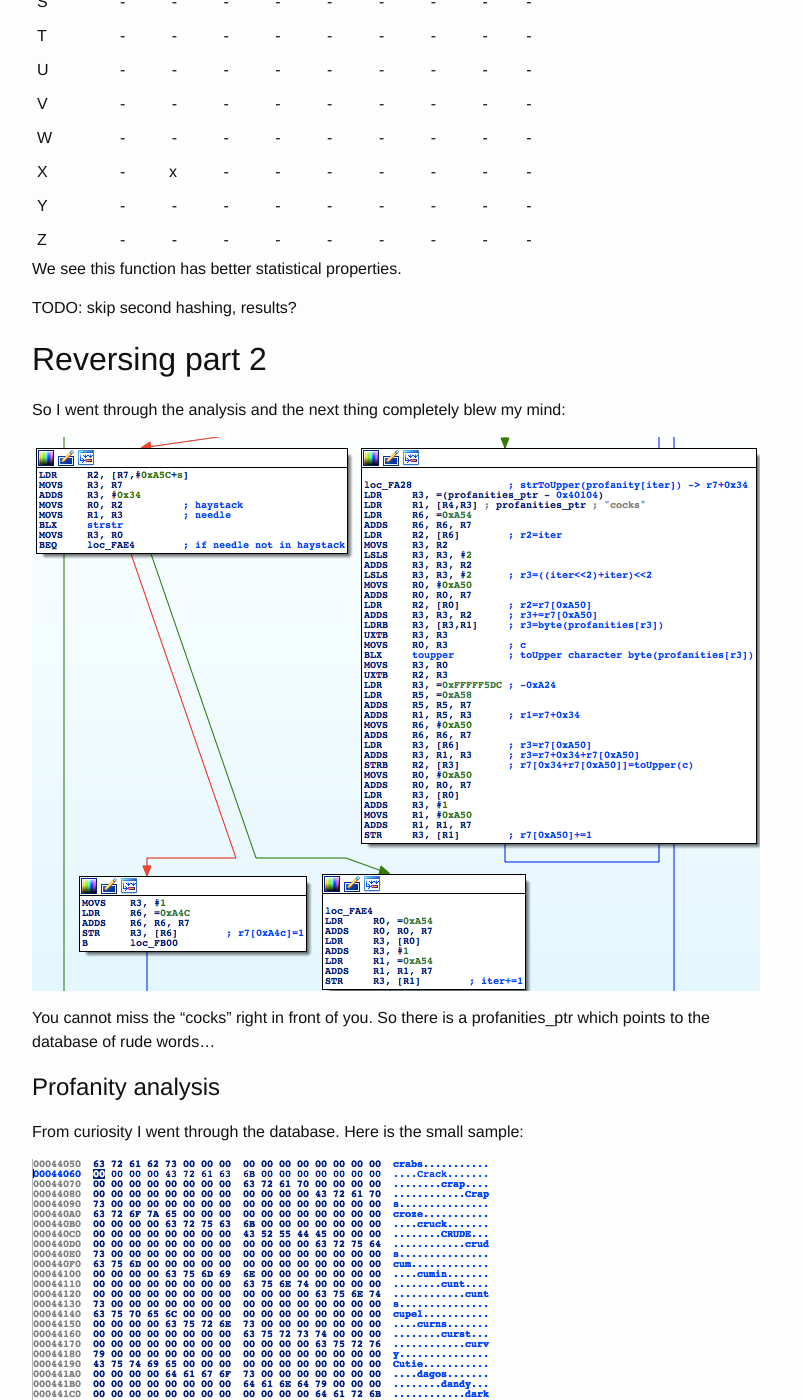
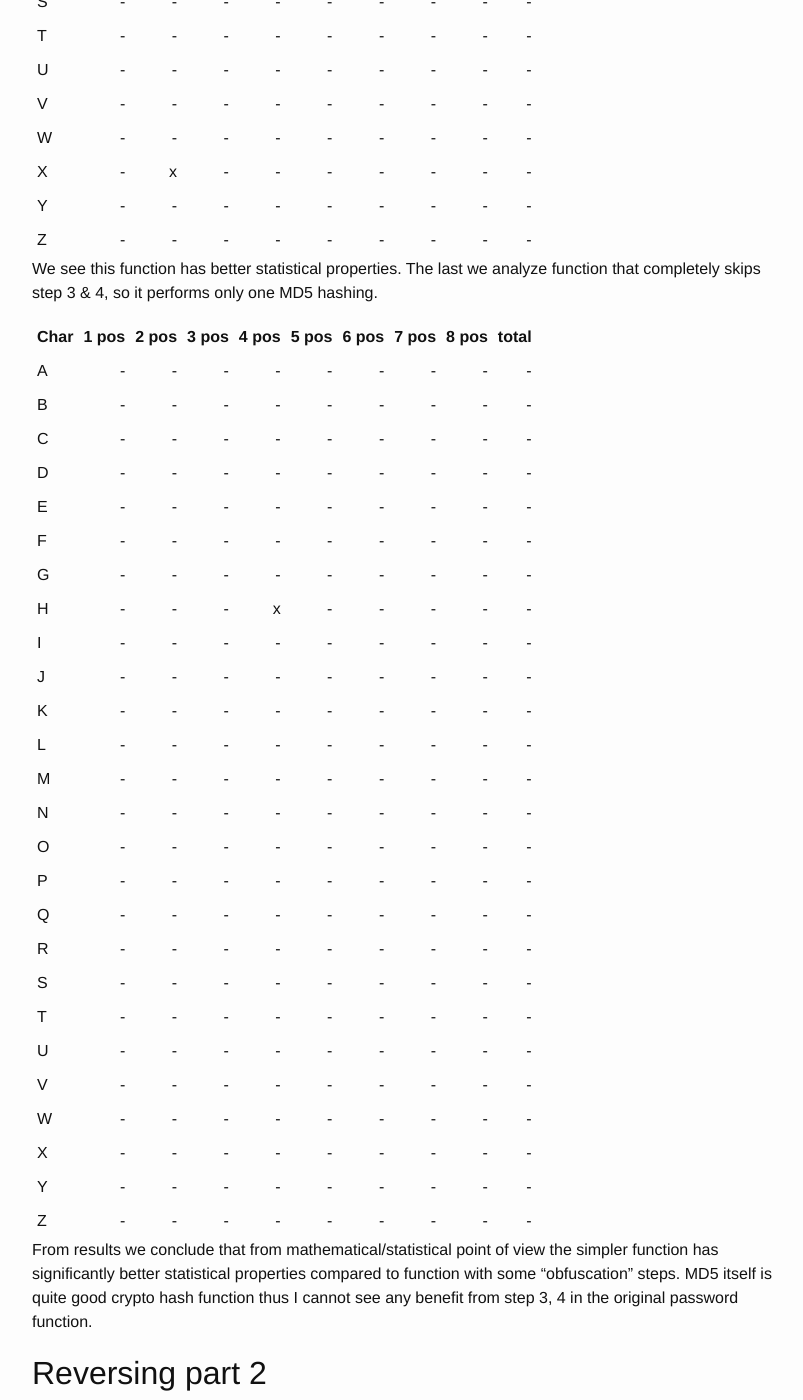
Before and after one commit to yolosec/deadcodeBlog, a Jekyll site: the page built from _posts/2016-06-14-UPC-UBEE-EVW3226-WPA2-RExing.markdown, in a window 1280 px wide and 1400 px high, scrolled down 16576 px. Shown: the whole window, without its empty margins (238-1041 px from the left). Built offline with Jekyll 4.4.1, drawn with Linux system fonts in a browser that asks for light colours; formulas are drawn with MathJax 3.

Commit message:
ubee: last function for analysis - simple hashing

```diff
--- a/_posts/2016-06-14-UPC-UBEE-EVW3226-WPA2-RExing.markdown
+++ b/_posts/2016-06-14-UPC-UBEE-EVW3226-WPA2-RExing.markdown
@@ -531,8 +531,43 @@ Z|-|-|-|-|-|-|-|-|-
 {:.mbtablestyle2}
 
 We see this function has better statistical properties.
+The last we analyze function that completely skips step 3 & 4, so it performs only one
+MD5 hashing.
 
-TODO: skip second hashing, results?
+| Char |  1 pos |  2 pos |  3 pos |  4 pos |  5 pos |  6 pos |  7 pos |  8 pos |  total |
+| ---- | -----: | -----: | -----: | -----: | -----: | -----: | -----: | -----: | -----: |
+A|-|-|-|-|-|-|-|-|-
+B|-|-|-|-|-|-|-|-|-
+C|-|-|-|-|-|-|-|-|-
+D|-|-|-|-|-|-|-|-|-
+E|-|-|-|-|-|-|-|-|-
+F|-|-|-|-|-|-|-|-|-
+G|-|-|-|-|-|-|-|-|-
+H|-|-|-|x|-|-|-|-|-
+I|-|-|-|-|-|-|-|-|-
+J|-|-|-|-|-|-|-|-|-
+K|-|-|-|-|-|-|-|-|-
+L|-|-|-|-|-|-|-|-|-
+M|-|-|-|-|-|-|-|-|-
+N|-|-|-|-|-|-|-|-|-
+O|-|-|-|-|-|-|-|-|-
+P|-|-|-|-|-|-|-|-|-
+Q|-|-|-|-|-|-|-|-|-
+R|-|-|-|-|-|-|-|-|-
+S|-|-|-|-|-|-|-|-|-
+T|-|-|-|-|-|-|-|-|-
+U|-|-|-|-|-|-|-|-|-
+V|-|-|-|-|-|-|-|-|-
+W|-|-|-|-|-|-|-|-|-
+X|-|-|-|-|-|-|-|-|-
+Y|-|-|-|-|-|-|-|-|-
+Z|-|-|-|-|-|-|-|-|-
+{:.mbtablestyle2}
+
+From results we conclude that from mathematical/statistical point of view the simpler function has
+significantly better statistical properties compared to function with some "obfuscation" steps.
+MD5 itself is quite good crypto hash function thus I cannot see any benefit
+from step 3, 4 in the original password function.
 
 ## Reversing part 2
 
```
